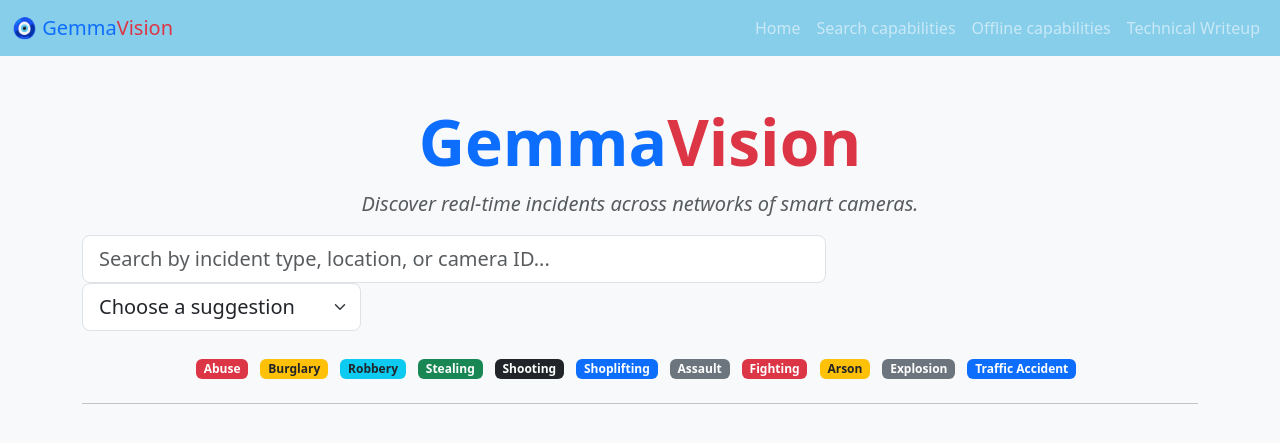
After one commit to eavolpe/surv_gemini3n, a FastAPI app: template app/templates/search.html in a window 1280 px wide. The commit adds this page. Shown: the top 443 px of the page. Run offline with FastAPI, Linux system fonts and the light colour scheme; the template is opened without the code that fills it, so the values that code supplies are empty; some libraries are stand-ins or nearby versions.

Commit message:
vector search and front end capabilities

```diff
--- a/app/app.py
+++ b/app/app.py
@@ -7,11 +7,36 @@ import os
 import asyncio
 import time
 import random
+from contextlib import asynccontextmanager
+import faiss
+import numpy as np
 
 
 app = FastAPI()
 
 templates = Jinja2Templates(directory="templates")
+
+@asynccontextmanager
+async def lifespan(app: FastAPI):
+    # Load data
+    vectors = np.load("image_embeddings_search.npy").astype('float32')
+    doc_names = np.load("doc_names.npy")
+
+    # Initialize FAISS index
+    dim = vectors.shape[1]
+    index = faiss.IndexFlatL2(dim)
+    index.add(vectors)
+
+    # Store in app state
+    app.state.faiss = {
+        "index": index,
+        "doc_names": doc_names
+    }
+
+    print(f"Loaded {len(doc_names)} documents into FAISS index.")
+    yield
+    print("App shutting down...")
+
 
 # Simulated list of available cameras
 CAMERAS = [
@@ -32,6 +57,14 @@ async def index(request: Request):
 async def index(request: Request):
     return templates.TemplateResponse("technical_writeup.html", {
         "request": request })
+
+
+
+@app.get("/search", response_class=HTMLResponse)
+async def index(request: Request):
+    return templates.TemplateResponse("search.html", {
+        "request": request })
+
 
 
 @app.get("/stream_text_test", response_class=HTMLResponse)
--- a/app/templates/base.html
+++ b/app/templates/base.html
@@ -29,8 +29,9 @@
             <div class="collapse navbar-collapse" id="navbarNav">
                 <ul class="navbar-nav ms-auto">
                     <li class="nav-item"><a class="nav-link" href="/">Home</a></li>
+                    <li class="nav-item"><a class="nav-link" href="/search"> Search capabilities </a></li>
+                    <li class="nav-item"><a class="nav-link" href="/offline"> Offline capabilities </a></li>
                     <li class="nav-item"><a class="nav-link" href="/technical_writeup"> Technical Writeup</a></li>
-                    <li class="nav-item"><a class="nav-link" href="/search_frame"> Search capability </a></li>
 
                 </ul>
             </div>
@@ -46,5 +47,18 @@
 
     <!-- Bootstrap JS -->
     <script src="https://cdn.jsdelivr.net/npm/bootstrap@5.3.3/dist/js/bootstrap.bundle.min.js"></script>
+    <script>
+    document.addEventListener("DOMContentLoaded", function () {
+        const currentPath = window.location.pathname.replace(/\/$/, ""); // remove trailing slash
+        const navLinks = document.querySelectorAll(".nav-link");
+
+        navLinks.forEach(link => {
+        const linkPath = link.getAttribute("href").replace(/\/$/, ""); // normalize too
+        if (currentPath === linkPath) {
+            link.classList.add("active");
+        }
+        });
+    });
+    </script>
 </body>
 </html>
--- a/app/templates/index.html
+++ b/app/templates/index.html
@@ -24,6 +24,8 @@
     <span class="badge bg-secondary me-2">Explosion</span>
     <span class="badge bg-primary me-2">Traffic Accident</span>
   </div>
+
+
 
   <hr class="my-4">
 
@@ -67,6 +69,8 @@
         </div>
         {% endfor %}
     </div>
+    <hr class="my-4">
+
     {% endfor %}
 </div>
 {% endblock %}
--- /dev/null
+++ b/app/templates/search.html
@@ -0,0 +1,60 @@
+{% extends "base.html" %}
+
+{% block title %}GemmaVision | Search Incidents & Intelligence{% endblock %}
+
+{% block content %}
+<div class="text-center my-5">
+  <h1 class="display-3 fw-bold">
+    <span class="text-primary">Gemma</span><span class="text-danger">Vision</span>
+  </h1>
+  <p class="lead fst-italic text-muted mt-2">
+    Discover real-time incidents across networks of smart cameras.
+  </p>
+
+  <!-- Search Interface -->
+    <div class="col-md-8">
+      <input
+        id="search-query"
+        type="text"
+        name="query"
+        class="form-control form-control-lg"
+        placeholder="Search by incident type, location, or camera ID..."
+      >
+    </div>
+
+    <!-- Dropdown of predefined search queries -->
+    <div class="col-md-3">
+      <select id="search-suggestions" class="form-select form-select-lg">
+        <option value="">Choose a suggestion</option>
+        <option value="Man with red hat">Man with red hat</option>
+        <option value="Car accident near 5th Ave">Car accident near 5th Ave</option>
+        <option value="Person running">Person running</option>
+        <option value="Explosion in parking lot">Explosion in parking lot</option>
+        <option value="Shoplifting at grocery store">Shoplifting at grocery store</option>
+        <option value="Fighting in subway">Fighting in subway</option>
+      </select>
+    </div>
+
+  <!-- Incident Category Badges -->
+  <div class="mt-4">
+    <span class="badge bg-danger me-2">Abuse</span>
+    <span class="badge bg-warning text-dark me-2">Burglary</span>
+    <span class="badge bg-info text-dark me-2">Robbery</span>
+    <span class="badge bg-success me-2">Stealing</span>
+    <span class="badge bg-dark me-2">Shooting</span>
+    <span class="badge bg-primary me-2">Shoplifting</span>
+    <span class="badge bg-secondary me-2">Assault</span>
+    <span class="badge bg-danger me-2">Fighting</span>
+    <span class="badge bg-warning text-dark me-2">Arson</span>
+    <span class="badge bg-secondary me-2">Explosion</span>
+    <span class="badge bg-primary me-2">Traffic Accident</span>
+  </div>
+
+  <hr class="my-4">
+
+  <!-- Search Results Area -->
+  <div id="search-results" class="container">
+    <!-- Populated dynamically via HTMX -->
+  </div>
+</div>
+{% endblock %}
```
Also changed, not shown: gemini3n_server/requirements.txt (deleted, +0 -15 lines), requirements.txt (added, +66 -0 lines), vector_search/generate_frame_dataset.py (added, +48 -0 lines), vector_search/test_faiss.py (added, +49 -0 lines), vector_search/test_faiss_euclidean.py (added, +45 -0 lines), 2 other files.
